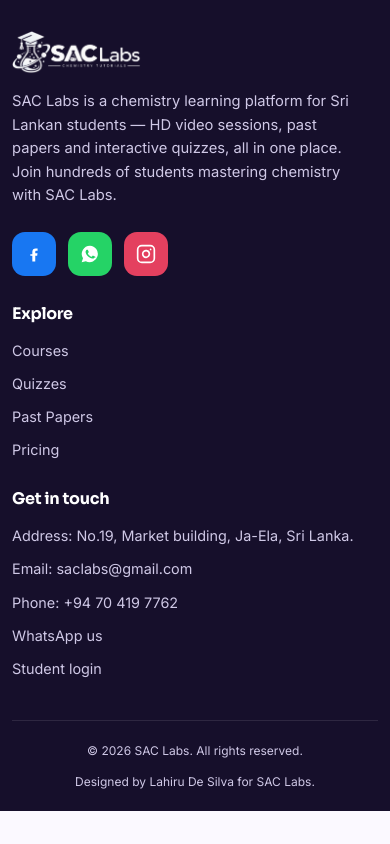
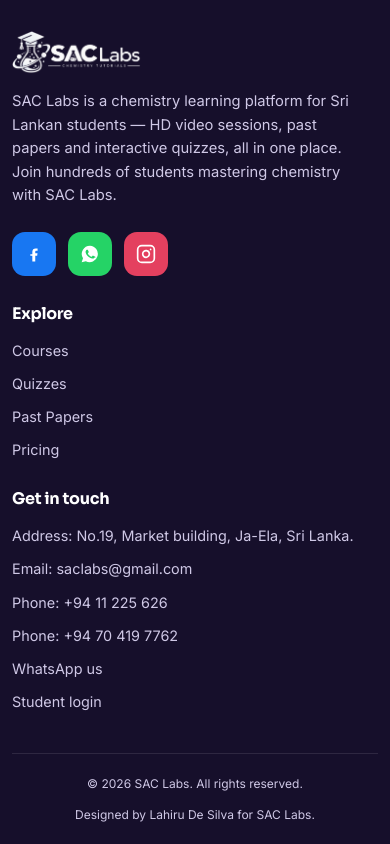
Before and after one commit to LahiruDS/SAC2, a React (Vite) app: page / in a window 390 px wide. Shown: the part 6821-7665 px from the top of the page. Before the commit the page ends 7632 px from the top, so only its background shows below. Built offline with nearby package versions, Linux system fonts and the light colour scheme; no server answers.

Commit message:
add phone contact information to footer

```diff
--- a/src/components/Footer.jsx
+++ b/src/components/Footer.jsx
@@ -58,6 +58,7 @@
             <div className="footer-links">
               <p>Address: No.19, Market building, Ja-Ela, Sri Lanka.</p>
               <a href="mailto:saclabs@gmail.com">Email: saclabs@gmail.com</a>
+              <a href="tel:+9411225626">Phone: +94 11 225 626</a>
               <a href="tel:+94704197762">Phone: +94 70 419 7762</a>
               <a href="https://wa.me/94704197762" target="_blank" rel="noopener noreferrer">
                 WhatsApp us
```
